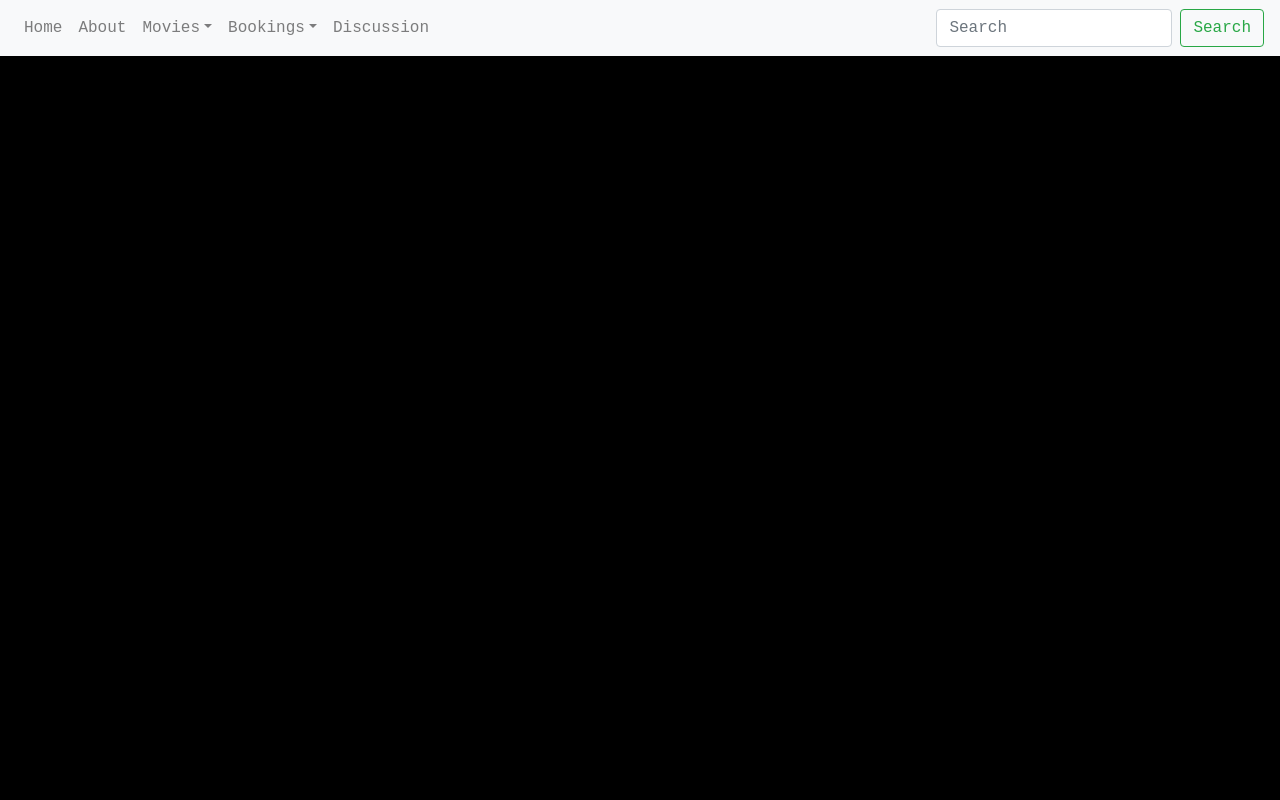
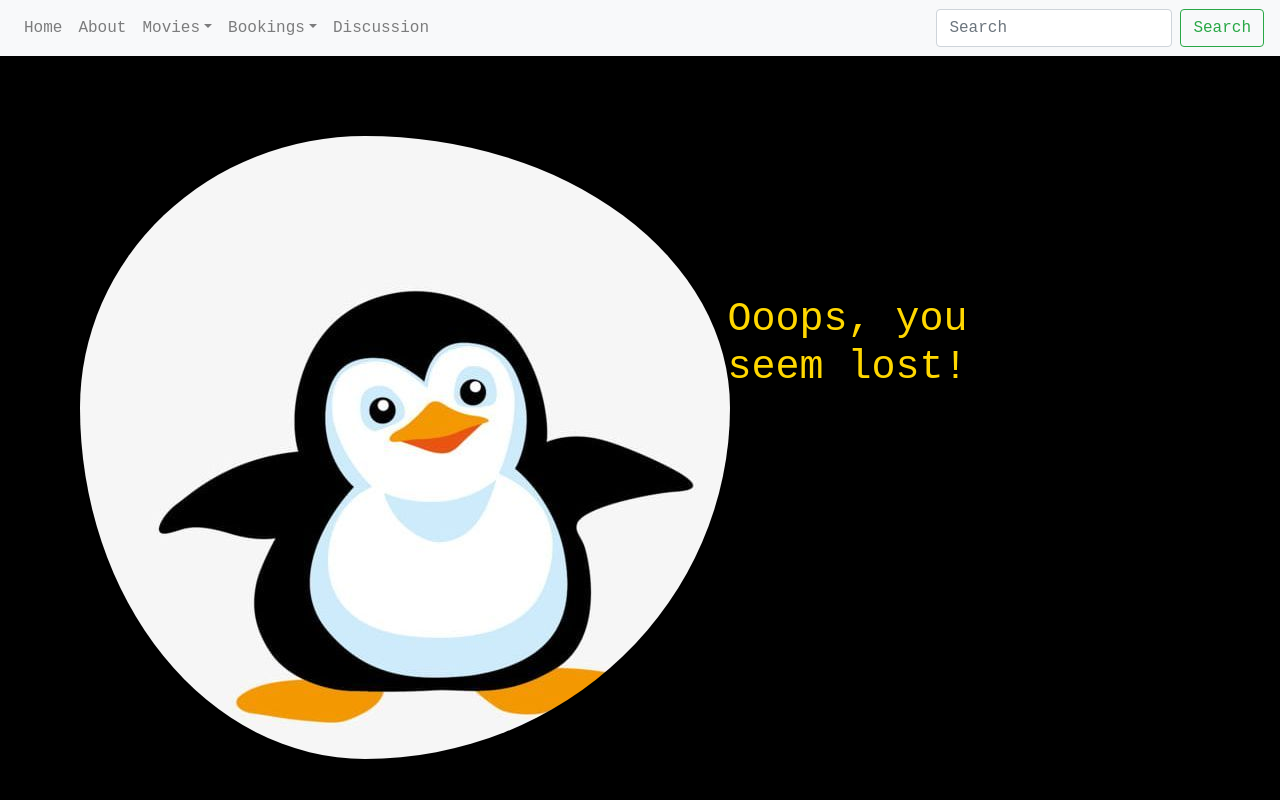
Before and after one commit to kierawaltonqa/QACinemasProject, a React (Create React App) app in the folder frontend/: page / in a window 1280 px wide. Shown: the top 800 px of the page. Built offline with nearby package versions, Linux system fonts and the light colour scheme.

Commit message:
Completed Can't Find URL page
404 page with a beautiful penguin

```diff
--- a/frontend/src/App.js
+++ b/frontend/src/App.js
@@ -5,6 +5,7 @@ import Navigation from './Components/Navigation';
 import Listings from './Components/Movies/MovieListings/Listings';
 import NR from './Components/Movies/NewReleases/NR';
 import AboutPage from './Components/About/AboutPage';
+import CantFindPage from './Components/CantFindPage';
 
 
 function App() {
@@ -26,6 +27,7 @@ function App() {
             <AboutPage />
           </Route>
         </Switch>
+        <CantFindPage />
       </Router>
 
 
--- a/frontend/src/Components/CantFindPage.jsx
+++ b/frontend/src/Components/CantFindPage.jsx
@@ -0,0 +1,47 @@
+import React from 'react'
+import {Row, Col, Container, Image} from 'react-bootstrap/'
+import "../Css/AboutStyle.css";
+import lost from '../Resources/Logo/lost.jpg'
+import Footer from './Footer'
+
+const CantFindPage = () => {
+    return (
+        <>
+        <Container maxWidth="lg">
+
+             <Container>
+               <div className="row">
+                 <Col>
+
+
+                 </Col>
+                 <Col sm={6}>
+
+                 </Col>
+               </div>
+
+
+               </Container>
+                </Container>
+
+                <div className="row">
+            <Col sm={6}>
+            <Image className='img' src={lost} roundedCircle />
+            </Col>
+            <Col>
+              <Col>
+
+              <h1 className="mid"> Ooops, you seem lost!</h1>
+
+
+              </Col>
+            </Col>
+          </div>
+
+                <Footer></Footer>
+        </>
+
+    )
+}
+
+export default CantFindPage
--- a/frontend/src/Css/AboutStyle.css
+++ b/frontend/src/Css/AboutStyle.css
@@ -33,6 +33,7 @@ padding-bottom:15vmin;
     padding-top: 30vmin;
     text-align: center;
     padding-right: 30vmin;
+    color:gold;
 
 }
 
```
